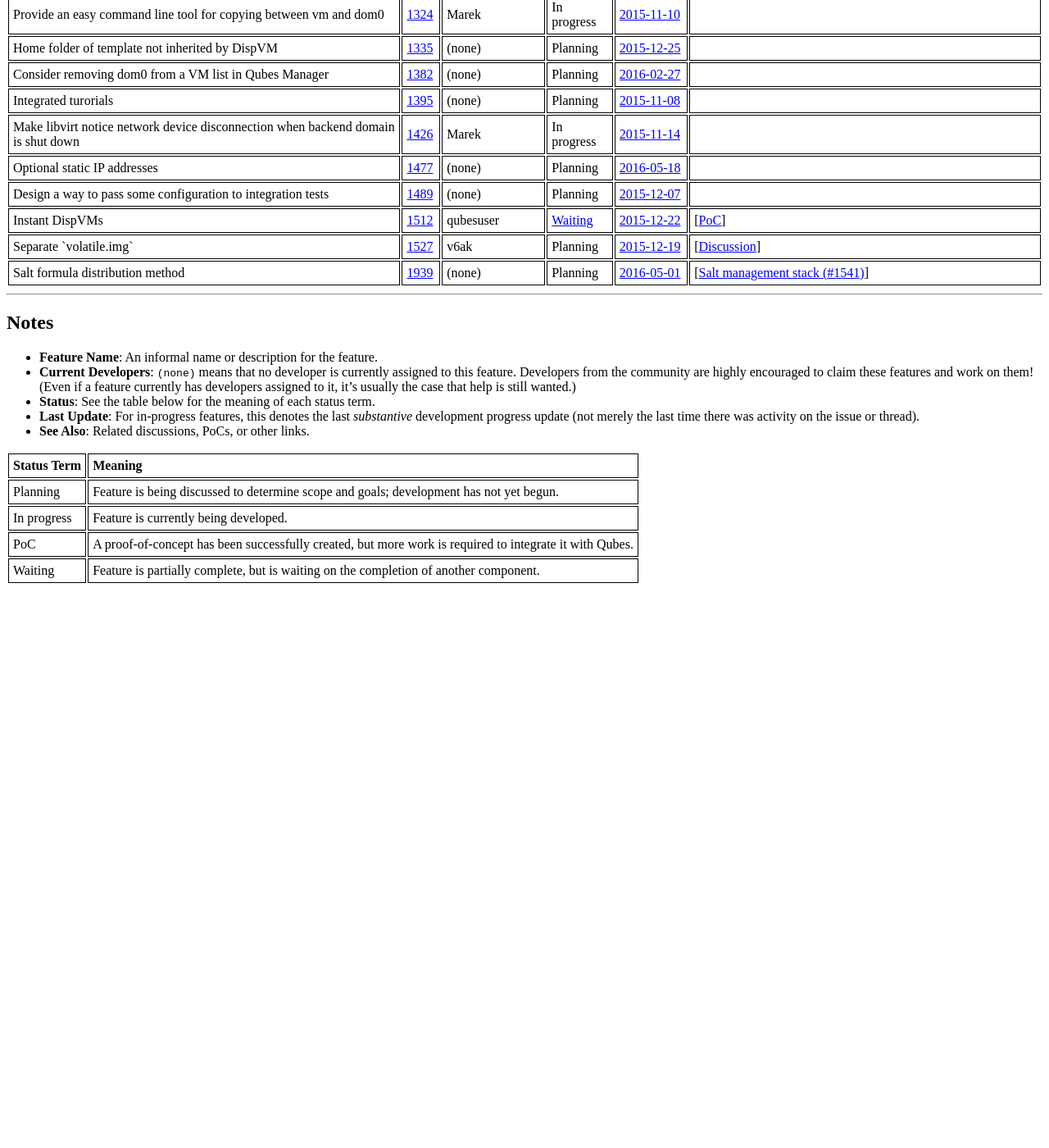
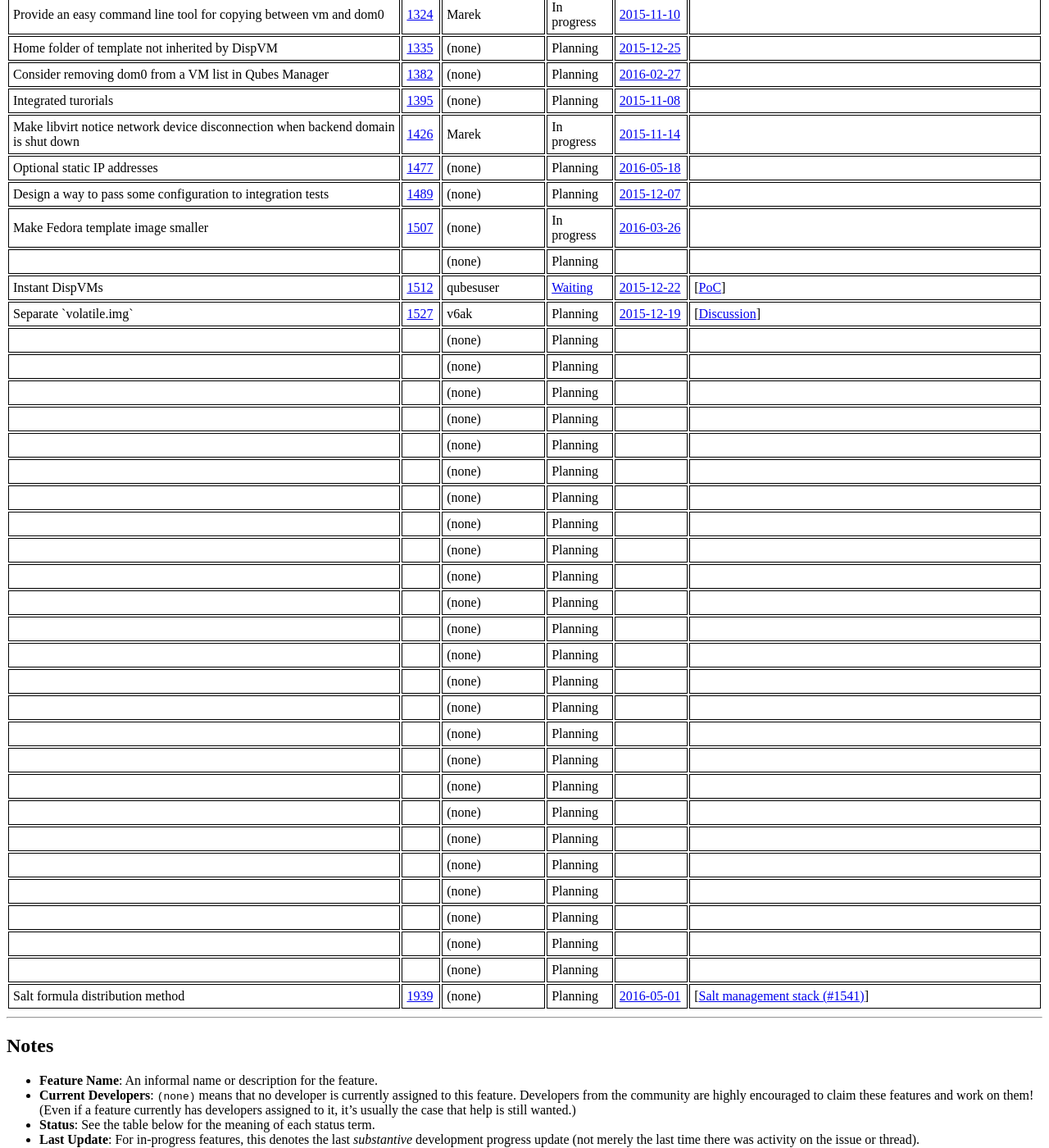
Before and after one commit to QubesOS/qubes-issues, a Jekyll site: the page built from index.md, in a window 1280 px wide and 1400 px high, scrolled down 1934 px. Shown: the whole window at 82% size. Built offline with Jekyll 4.4.1, drawn with Linux system fonts in a browser that asks for light colours; before the commit the page ends 2655 px from its top, so only the background shows below that; part of the change alters nothing that is shown.

Commit message:
Track #1507

```diff
--- a/_data/features.yml
+++ b/_data/features.yml
@@ -857,6 +857,36 @@
   - desc   :
     url    :
 
+- name   : Make Fedora template image smaller
+  issue  : 1507
+  devs   :
+  status :
+    code   : In progress
+    url    :
+  updated:
+    date   : 2016-03-26
+    url    : https://github.com/QubesOS/qubes-issues/issues/1507#issuecomment-201909785
+  info   :
+  - desc   :
+    url    :
+  - desc   :
+    url    :
+
+- name   :
+  issue  :
+  devs   :
+  status :
+    code   :
+    url    :
+  updated:
+    date   :
+    url    :
+  info   :
+  - desc   :
+    url    :
+  - desc   :
+    url    :
+
 - name   : Instant DispVMs
   issue  : 1512
   devs   : qubesuser
@@ -887,6 +917,381 @@
   - desc   :
     url    :
 
+- name   :
+  issue  :
+  devs   :
+  status :
+    code   :
+    url    :
+  updated:
+    date   :
+    url    :
+  info   :
+  - desc   :
+    url    :
+  - desc   :
+    url    :
+
+- name   :
+  issue  :
+  devs   :
+  status :
+    code   :
+    url    :
+  updated:
+    date   :
+    url    :
+  info   :
+  - desc   :
+    url    :
+  - desc   :
+    url    :
+
+- name   :
+  issue  :
+  devs   :
+  status :
+    code   :
+    url    :
+  updated:
+    date   :
+    url    :
+  info   :
+  - desc   :
+    url    :
+  - desc   :
+    url    :
+
+- name   :
+  issue  :
+  devs   :
+  status :
+    code   :
+    url    :
+  updated:
+    date   :
+    url    :
+  info   :
+  - desc   :
+    url    :
+  - desc   :
+    url    :
+
+- name   :
+  issue  :
+  devs   :
+  status :
+    code   :
+    url    :
+  updated:
+    date   :
+    url    :
+  info   :
+  - desc   :
+    url    :
+  - desc   :
+    url    :
+
+- name   :
+  issue  :
+  devs   :
+  status :
+    code   :
+    url    :
+  updated:
+    date   :
+    url    :
+  info   :
+  - desc   :
+    url    :
+  - desc   :
+    url    :
+
+- name   :
+  issue  :
+  devs   :
+  status :
+    code   :
+    url    :
+  updated:
+    date   :
+    url    :
+  info   :
+  - desc   :
+    url    :
+  - desc   :
+    url    :
+
+- name   :
+  issue  :
+  devs   :
+  status :
+    code   :
+    url    :
+  updated:
+    date   :
+    url    :
+  info   :
+  - desc   :
+    url    :
+  - desc   :
+    url    :
+
+- name   :
+  issue  :
+  devs   :
+  status :
+    code   :
+    url    :
+  updated:
+    date   :
+    url    :
+  info   :
+  - desc   :
+    url    :
+  - desc   :
+    url    :
+
+- name   :
+  issue  :
+  devs   :
+  status :
+    code   :
+    url    :
+  updated:
+    date   :
+    url    :
+  info   :
+  - desc   :
+    url    :
+  - desc   :
+    url    :
+
+- name   :
+  issue  :
+  devs   :
+  status :
+    code   :
+    url    :
+  updated:
+    date   :
+    url    :
+  info   :
+  - desc   :
+    url    :
+  - desc   :
+    url    :
+
+- name   :
+  issue  :
+  devs   :
+  status :
+    code   :
+    url    :
+  updated:
+    date   :
+    url    :
+  info   :
+  - desc   :
+    url    :
+  - desc   :
+    url    :
+
+- name   :
+  issue  :
+  devs   :
+  status :
+    code   :
+    url    :
+  updated:
+    date   :
+    url    :
+  info   :
+  - desc   :
+    url    :
+  - desc   :
+    url    :
+
+- name   :
+  issue  :
+  devs   :
+  status :
+    code   :
+    url    :
+  updated:
+    date   :
+    url    :
+  info   :
+  - desc   :
+    url    :
+  - desc   :
+    url    :
+
+- name   :
+  issue  :
+  devs   :
+  status :
+    code   :
+    url    :
+  updated:
+    date   :
+    url    :
+  info   :
+  - desc   :
+    url    :
+  - desc   :
+    url    :
+
+- name   :
+  issue  :
+  devs   :
+  status :
+    code   :
+    url    :
+  updated:
+    date   :
+    url    :
+  info   :
+  - desc   :
+    url    :
+  - desc   :
+    url    :
+
+- name   :
+  issue  :
+  devs   :
+  status :
+    code   :
+    url    :
+  updated:
+    date   :
+    url    :
+  info   :
+  - desc   :
+    url    :
+  - desc   :
+    url    :
+
+- name   :
+  issue  :
+  devs   :
+  status :
+    code   :
+    url    :
+  updated:
+    date   :
+    url    :
+  info   :
+  - desc   :
+    url    :
+  - desc   :
+    url    :
+
+- name   :
+  issue  :
+  devs   :
+  status :
+    code   :
+    url    :
+  updated:
+    date   :
+    url    :
+  info   :
+  - desc   :
+    url    :
+  - desc   :
+    url    :
+
+- name   :
+  issue  :
+  devs   :
+  status :
+    code   :
+    url    :
+  updated:
+    date   :
+    url    :
+  info   :
+  - desc   :
+    url    :
+  - desc   :
+    url    :
+
+- name   :
+  issue  :
+  devs   :
+  status :
+    code   :
+    url    :
+  updated:
+    date   :
+    url    :
+  info   :
+  - desc   :
+    url    :
+  - desc   :
+    url    :
+
+- name   :
+  issue  :
+  devs   :
+  status :
+    code   :
+    url    :
+  updated:
+    date   :
+    url    :
+  info   :
+  - desc   :
+    url    :
+  - desc   :
+    url    :
+
+- name   :
+  issue  :
+  devs   :
+  status :
+    code   :
+    url    :
+  updated:
+    date   :
+    url    :
+  info   :
+  - desc   :
+    url    :
+  - desc   :
+    url    :
+
+- name   :
+  issue  :
+  devs   :
+  status :
+    code   :
+    url    :
+  updated:
+    date   :
+    url    :
+  info   :
+  - desc   :
+    url    :
+  - desc   :
+    url    :
+
+- name   :
+  issue  :
+  devs   :
+  status :
+    code   :
+    url    :
+  updated:
+    date   :
+    url    :
+  info   :
+  - desc   :
+    url    :
+  - desc   :
+    url    :
+
 - name   : Salt formula distribution method
   issue  : 1939
   devs   :
```
